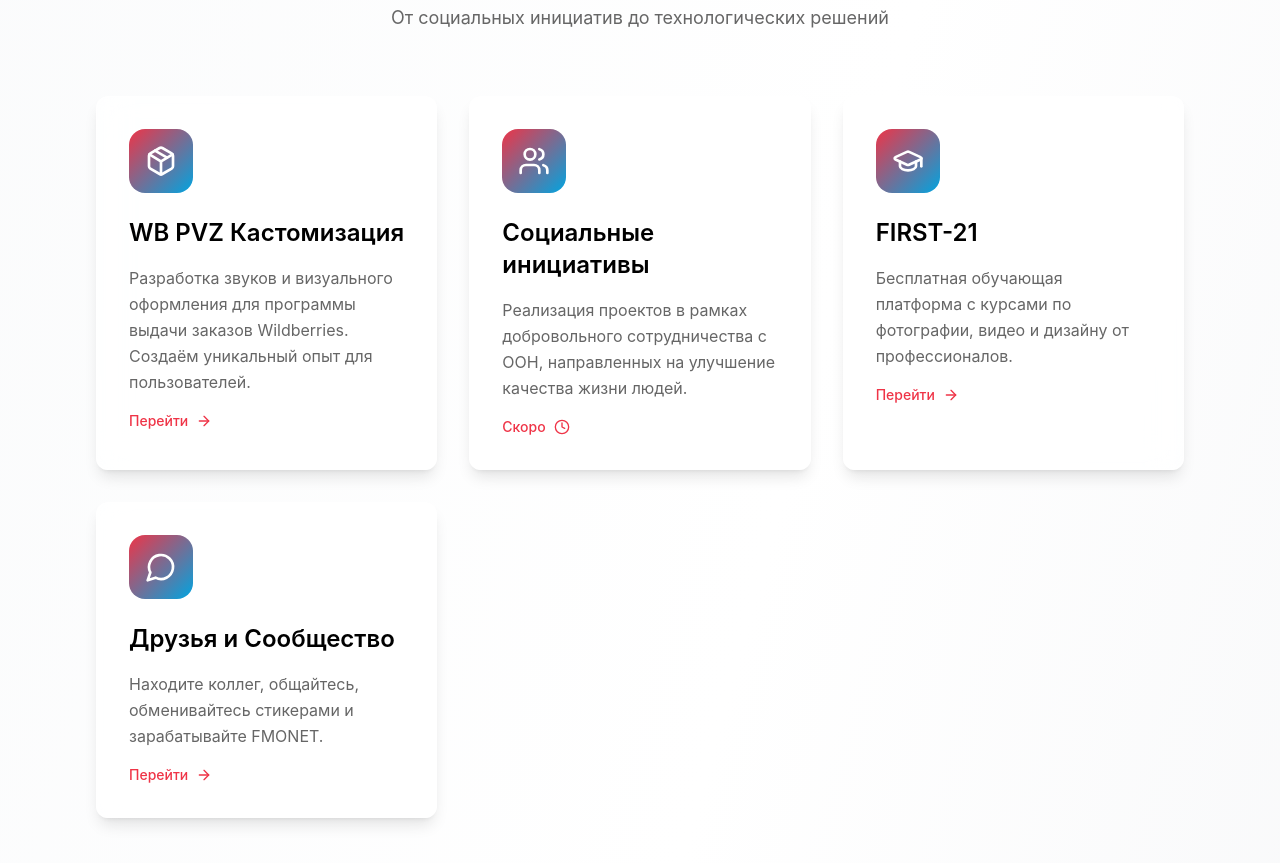
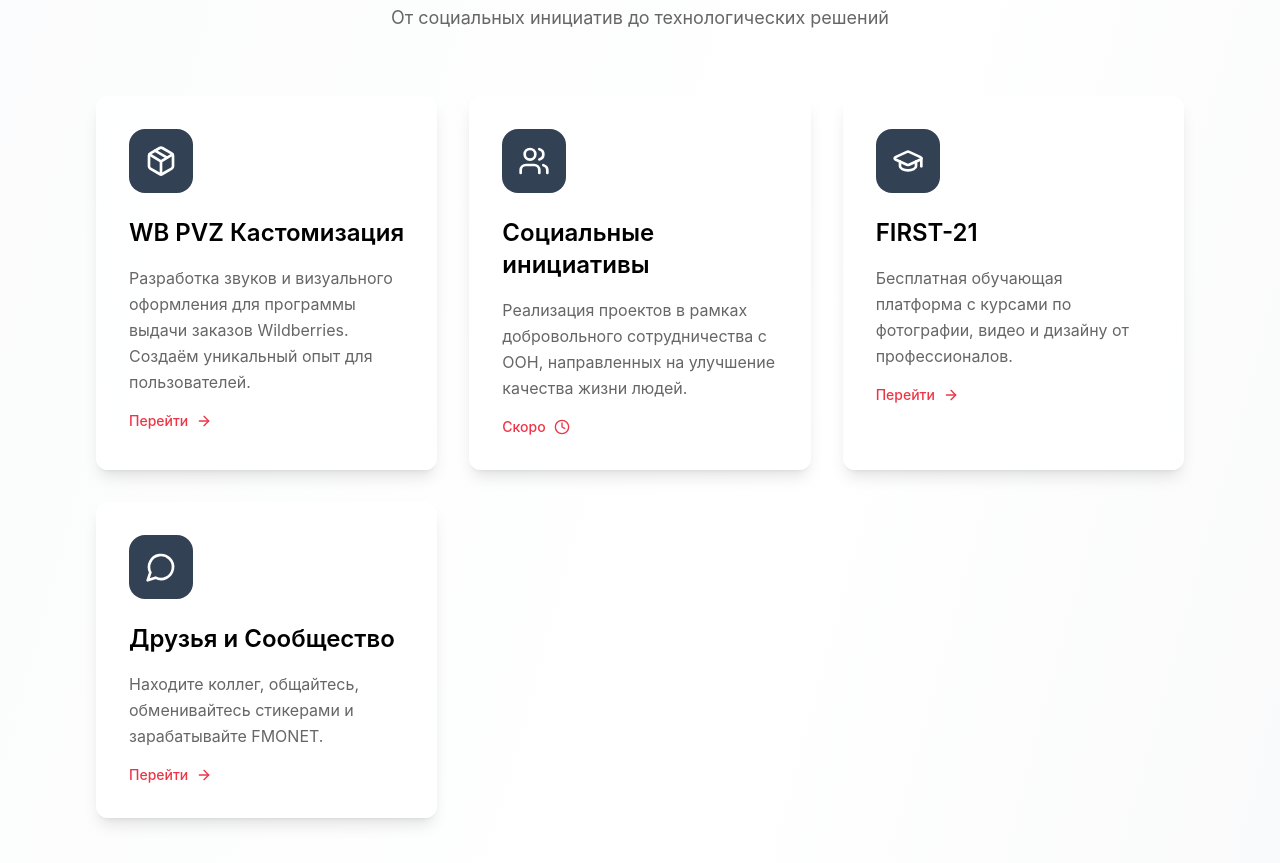
Before and after one commit to pr-poehali-dev/first-ecosystem-site, a React (Vite) app: page / in a window 1280 px wide. Shown: the part 1320-2183 px from the top of the page. Built offline with nearby package versions, Linux system fonts and the light colour scheme.

Commit message:
Обновление 1 компонентов

```diff
--- a/src/pages/Index.tsx
+++ b/src/pages/Index.tsx
@@ -180,7 +180,7 @@ const Index = () => {
                 className="p-8 glass-card glass-hover shadow-lg cursor-pointer"
                 onClick={() => project.link && (window.location.href = project.link)}
               >
-                <div className="w-16 h-16 bg-gradient-to-br from-primary to-secondary rounded-2xl flex items-center justify-center mb-6">
+                <div className="w-16 h-16 from-primary to-secondary rounded-2xl flex items-center justify-center mb-6 bg-slate-700">
                   <Icon name={project.icon as any} className="text-white" size={32} />
                 </div>
                 <h3 className="text-2xl font-semibold mb-4">{project.title}</h3>
```
